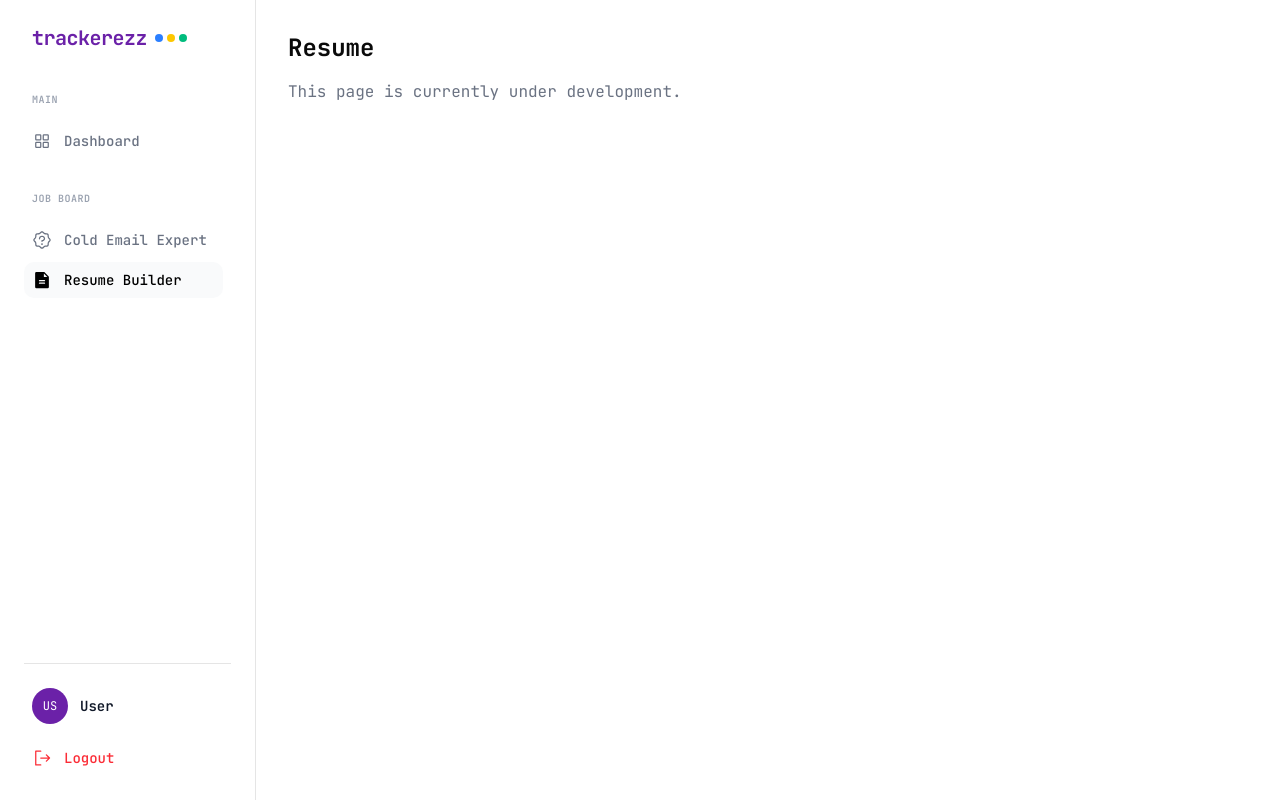
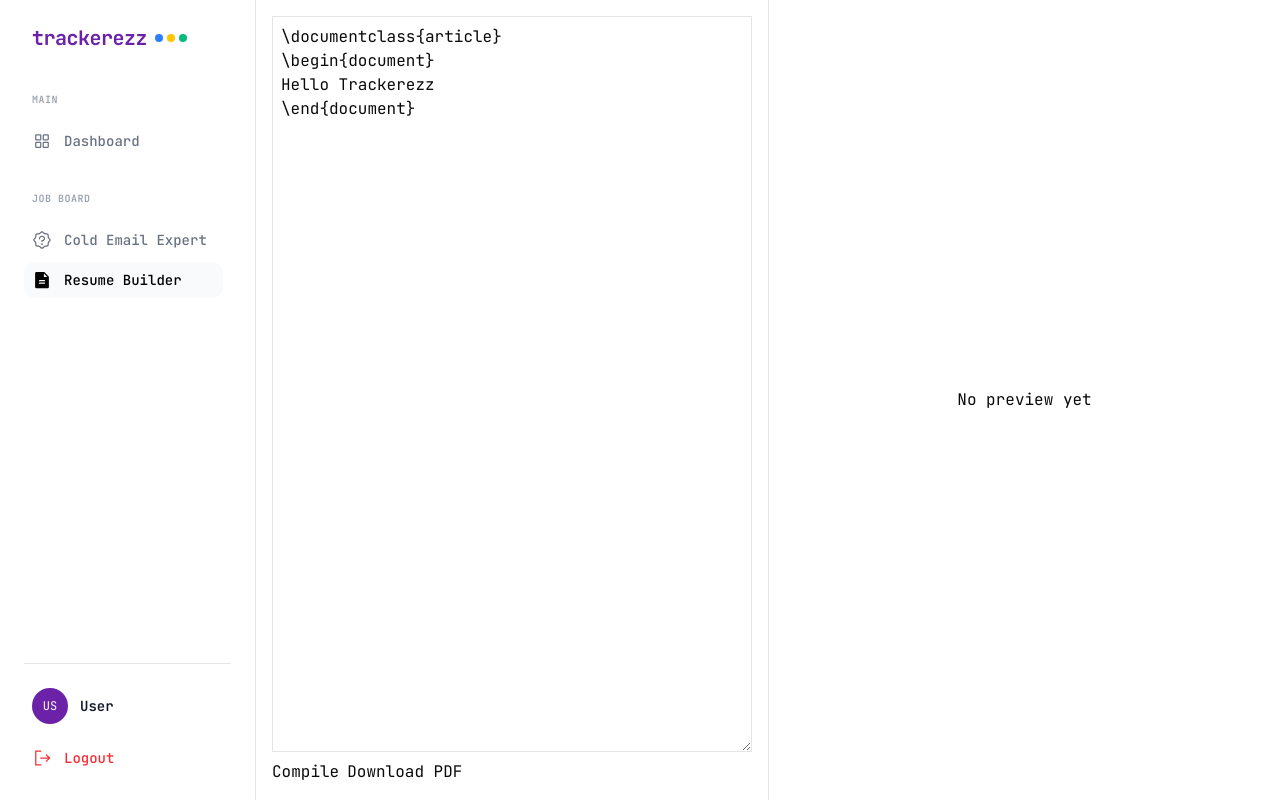
Before and after one commit to jjf2009/ApplyTracker2.0, a Next.js app: page /dashboard/resume-builder in a window 1280 px wide. Built offline with nearby package versions, Linux system fonts and the light colour scheme; no server answers.

Commit message:
latex-service added

```diff
--- /dev/null
+++ b/app/api/compile/route.ts
@@ -0,0 +1,20 @@
+export async function POST(req: Request) {
+  const body = await req.json();
+
+  const response = await fetch(
+    "https://latex-service-production-a603.up.railway.app/compile",
+    {
+      method: "POST",
+      headers: {
+        "Content-Type": "application/json",
+      },
+      body: JSON.stringify(body),
+    }
+  );
+
+  return new Response(response.body, {
+    headers: {
+      "Content-Type": "application/pdf",
+    },
+  });
+}
--- a/app/dashboard/resume-builder/page.tsx
+++ b/app/dashboard/resume-builder/page.tsx
@@ -1 +1,71 @@
-export default function ResumePage() { return <div className='p-8'><h1 className='text-2xl font-bold mb-4'>Resume</h1><p className='text-gray-500'>This page is currently under development.</p></div>; }
+"use client";
+
+import { useState } from "react";
+import { compileLatex } from "@/lib/services/latex.service";
+
+export default function ResumeBuilder() {
+  const [latex, setLatex] = useState(`\\documentclass{article}
+\\begin{document}
+Hello Trackerezz
+\\end{document}`);
+
+  const [pdfUrl, setPdfUrl] = useState<string | null>(null);
+  const [loading, setLoading] = useState(false);
+
+  const handleCompile = async () => {
+    setLoading(true);
+    try {
+      const blob = await compileLatex(latex);
+      const url = URL.createObjectURL(blob);
+      setPdfUrl(url);
+    } catch (err) {
+      console.error(err);
+      alert("Compilation failed");
+    } finally {
+      setLoading(false);
+    }
+  };
+
+  const handleDownload = () => {
+    if (!pdfUrl) return;
+    const a = document.createElement("a");
+    a.href = pdfUrl;
+    a.download = "resume.pdf";
+    a.click();
+  };
+
+  return (
+    <div className="flex h-screen">
+
+      {/* LEFT: Editor */}
+      <div className="w-1/2 p-4 flex flex-col gap-2">
+        <textarea
+          value={latex}
+          onChange={(e) => setLatex(e.target.value)}
+          className="flex-1 border p-2 font-mono"
+        />
+
+        <div className="flex gap-2">
+          <button onClick={handleCompile}>
+            {loading ? "Compiling..." : "Compile"}
+          </button>
+
+          <button onClick={handleDownload} disabled={!pdfUrl}>
+            Download PDF
+          </button>
+        </div>
+      </div>
+
+      {/* RIGHT: PDF Preview */}
+      <div className="w-1/2 border-l">
+        {pdfUrl ? (
+          <iframe src={pdfUrl} className="w-full h-full" />
+        ) : (
+          <div className="flex items-center justify-center h-full">
+            No preview yet
+          </div>
+        )}
+      </div>
+    </div>
+  );
+}
--- /dev/null
+++ b/lib/services/latex.service.ts
@@ -0,0 +1,29 @@
+export async function compileLatex(latex: string): Promise<Blob> {
+  const controller = new AbortController();
+  const timeout = setTimeout(() => controller.abort(), 15000);
+
+  try {
+    const response = await fetch("/api/compile", {
+      method: "POST",
+      headers: {
+        "Content-Type": "application/json",
+      },
+      body: JSON.stringify({ latex }),
+      signal: controller.signal,
+    });
+
+    if (!response.ok) {
+      const text = await response.text();
+      throw new Error(`Compile failed: ${text}`);
+    }
+
+    return await response.blob();
+  } catch (err: any) {
+    if (err.name === "AbortError") {
+      throw new Error("Request timed out");
+    }
+    throw err;
+  } finally {
+    clearTimeout(timeout);
+  }
+}
```
Also changed, not shown: 1 other file (tests, documents, lock files or other folders).
